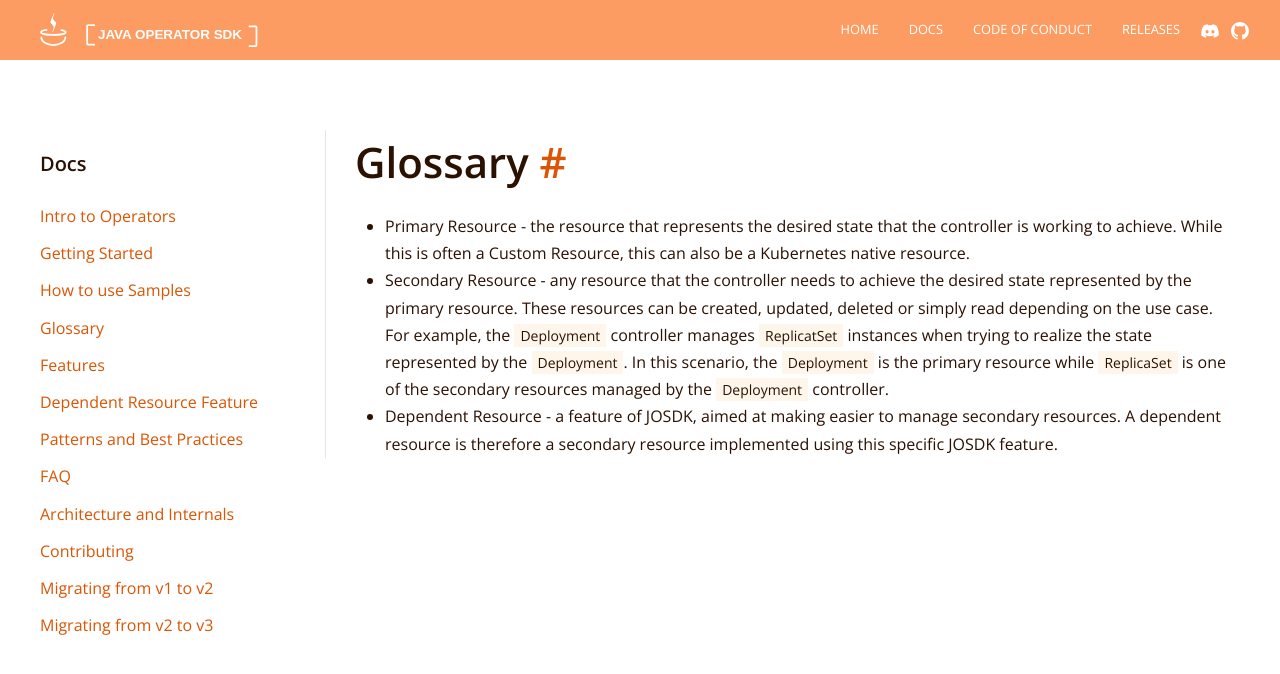
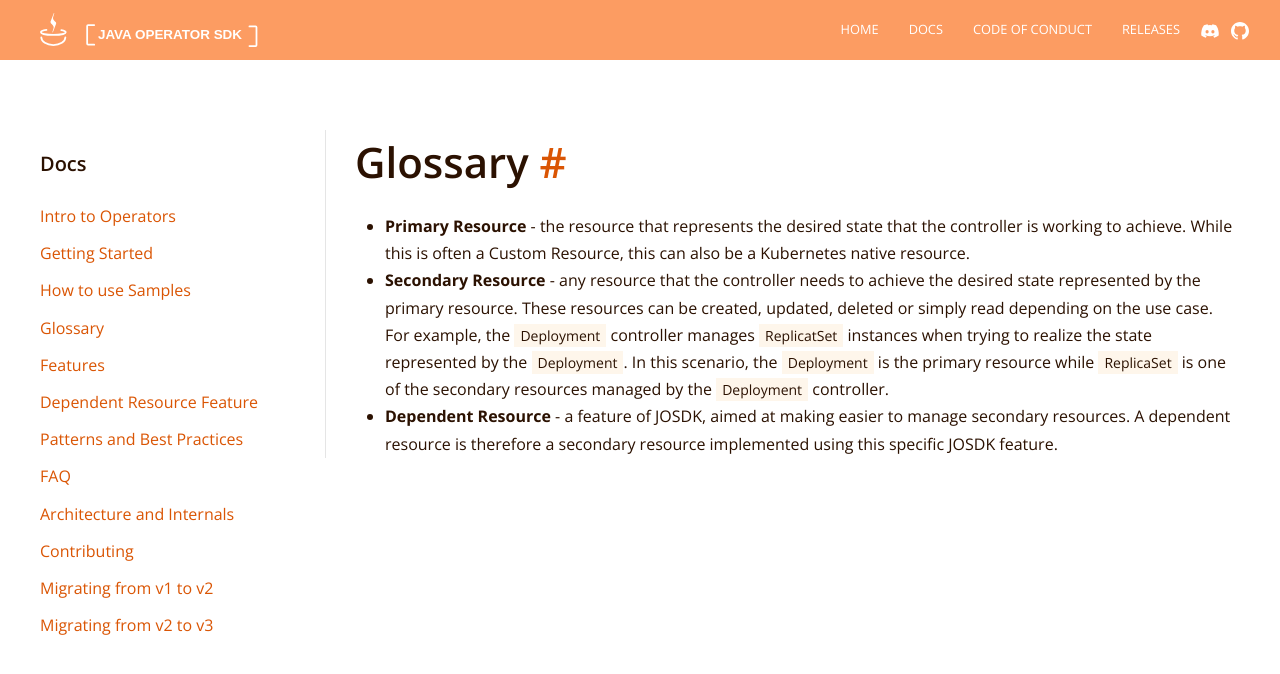
Before and after one commit to operator-framework/java-operator-sdk, a Jekyll site: the page built from docs/documentation/glossary.md, in a window 1280 px wide. Shown: the top 674 px of the page. Built offline with Jekyll 4.4.1, drawn with Linux system fonts in a browser that asks for light colours; nearby versions of some CDN libraries.

Commit message:
docs: minor improvements

```diff
--- a/docs/documentation/glossary.md
+++ b/docs/documentation/glossary.md
@@ -7,14 +7,14 @@ permalink: /docs/glossary
 
 # Glossary
 
-- Primary Resource - the resource that represents the desired state that the controller is working
+- **Primary Resource** - the resource that represents the desired state that the controller is working
   to achieve. While this is often a Custom Resource, this can also be a Kubernetes native resource.
-- Secondary Resource - any resource that the controller needs to achieve the desired state
+- **Secondary Resource** - any resource that the controller needs to achieve the desired state
   represented by the primary resource. These resources can be created, updated, deleted or simply
   read depending on the use case. For example, the `Deployment` controller manages `ReplicatSet`
   instances when trying to realize the state represented by the `Deployment`. In this scenario,
   the `Deployment` is the primary resource while `ReplicaSet` is one of the secondary resources
   managed by the `Deployment` controller.
-- Dependent Resource - a feature of JOSDK, aimed at making easier to manage secondary resources. A
+- **Dependent Resource** - a feature of JOSDK, aimed at making easier to manage secondary resources. A
   dependent resource is therefore a secondary resource implemented using this specific JOSDK
   feature.
```
